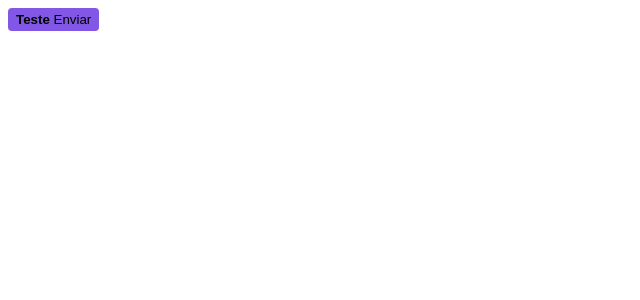
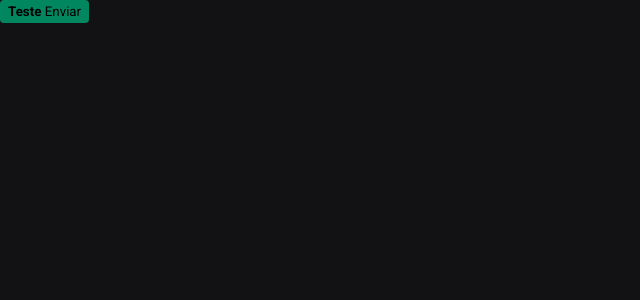
Before and after one commit to AntonioSabino/04-ignite-shop, a Next.js app: page / in a window 1280 px wide. Shown: the top 300 px of the page, without its empty margins (0-640 px from the left). Built offline with nearby package versions, Linux system fonts and the light colour scheme.

Commit message:
feat: criando estilos globais

```diff
--- a/src/pages/_app.tsx
+++ b/src/pages/_app.tsx
@@ -1,4 +1,7 @@
+import { globalStyles } from '@/styles/global'
 import type { AppProps } from 'next/app'
+
+globalStyles()
 
 export default function App({ Component, pageProps }: AppProps) {
   return <Component {...pageProps} />
--- a/src/pages/index.tsx
+++ b/src/pages/index.tsx
@@ -1,17 +1,17 @@
 import { styled } from '@/styles'
 
 const Button = styled('button', {
-  backgroundColor: '$rocketseat',
+  backgroundColor: '$green500',
   borderRadius: '4px',
   border: 0,
   padding: '4px 8px',
 
   span: {
-    fontWeight: 'bold',
+    fontWeight: 'bold'
   },
 
   '&:hover': {
-    filter: 'brightness(0.8)',
+    filter: 'brightness(0.8)'
   }
 })
 
--- /dev/null
+++ b/src/styles/global.ts
@@ -0,0 +1,20 @@
+import { globalCss } from ".";
+
+export const globalStyles = globalCss({
+  '*': {
+    margin: 0,
+    padding: 0,
+    boxSizing: 'border-box',
+  },
+
+  body: {
+    '-webkit-font-smoothing': 'antialiased',
+    backgroundColor: '$gray900',
+    color: '$gray100'
+  },
+
+  'body, input, button, textarea': {
+    fontFamily: 'Roboto, sans-serif',
+    fontWeight: 400,
+  },
+})
--- a/src/styles/index.ts
+++ b/src/styles/index.ts
@@ -12,7 +12,14 @@
 } = createStitches({
   theme: {
     colors: {
-      rocketseat: '#8257e6'
+      white: '#fff',
+      gray900: '#121214',
+      gray800: '#202024',
+      gray300: '#c4c4cc',
+      gray100: '#e1e1e6',
+
+      green500: '#00875f',
+      green300: '#00b37e'
     }
   }
 })
```
